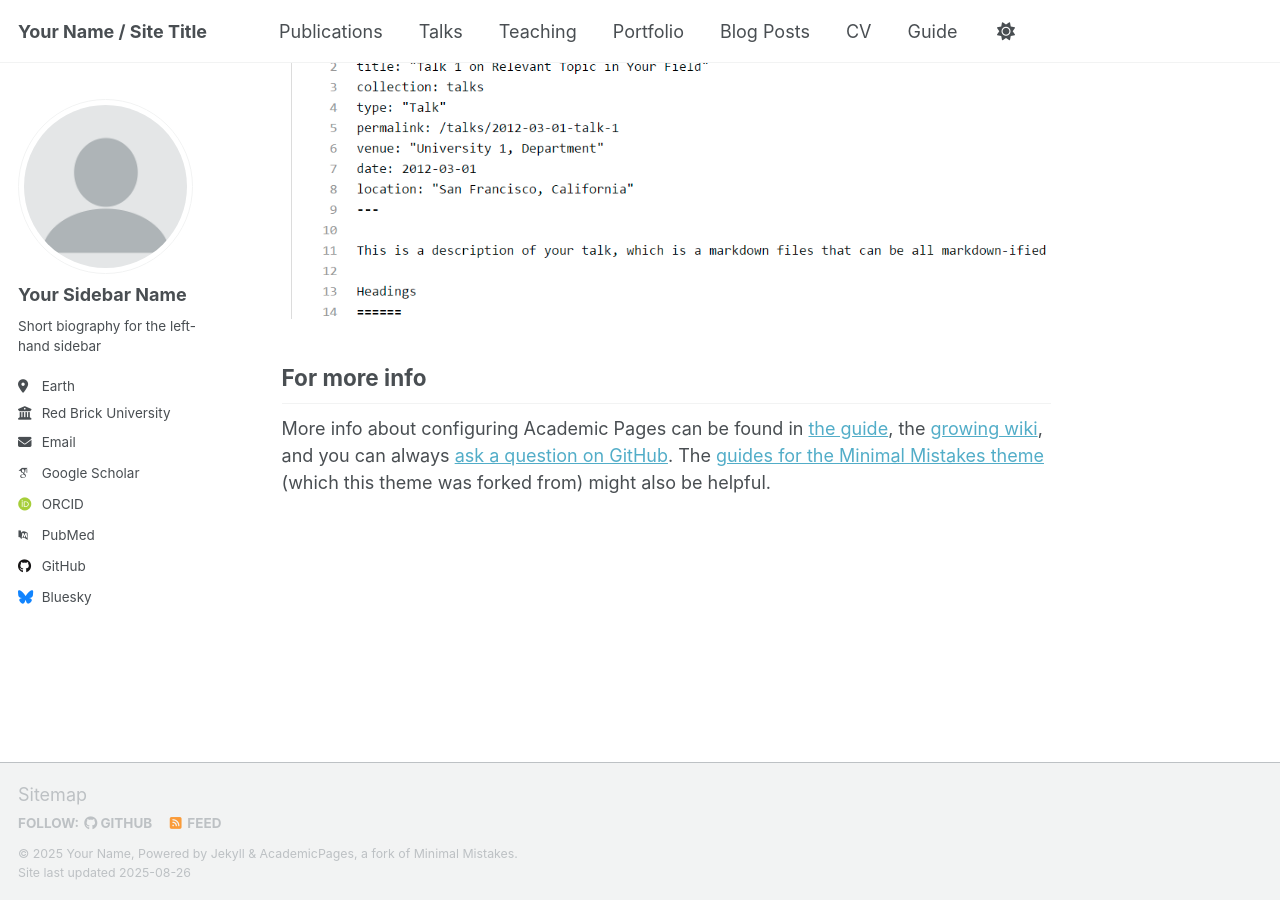
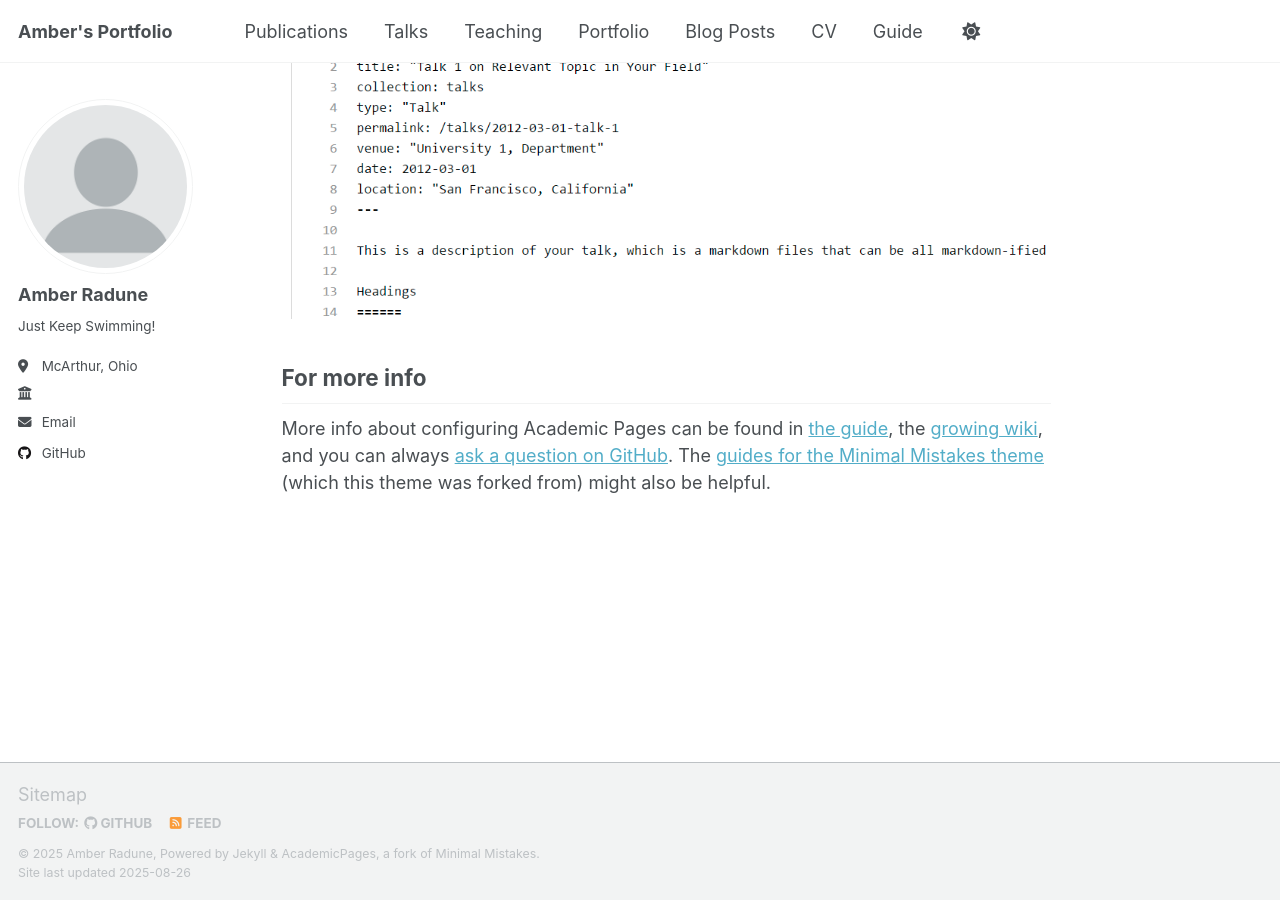
Before and after one commit to TinyBumblee/AmberR.github.io, a Jekyll site: the page built from _pages/about.md, in a window 1280 px wide and 900 px high, scrolled down 2880 px. Built offline with Jekyll 4.4.1, drawn with Linux system fonts in a browser that asks for light colours; some web fonts are replaced; a script that is not in the unit is left out.

Commit message:
Update _config.yml

```diff
--- a/_config.yml
+++ b/_config.yml
@@ -9,13 +9,13 @@
 # Basic Site Settings
 locale                   : "en-US"
 site_theme               : "default" # Currently available options are "default", "air"
-title                    : "Your Name / Site Title"
+title                    : "Amber's Portfolio"
 title_separator          : "-"
-name                     : &name "Your Name"
+name                     : &name "Amber Radune"
 description              : &description "personal description"
 url                      : https://academicpages.github.io # the base hostname & protocol for your site e.g. "https://[your GitHub username].github.io" or if you already have some other page hosted on Github then use "https://[your GitHub username].github.io/[Your Repo Name]"
 baseurl                  : "" # the subpath of your site, e.g. "/blog"
-repository               : "academicpages/academicpages.github.io"
+repository               : "https://github.com/TinyBumblee/Amber-Radune"
 
 # Site Author - The following control what appear as part of the author content on the side bar.
 #               If a field is blank the icon and link will not appear, otherwise it will be shown.
@@ -23,23 +23,23 @@ repository               : "academicpages/academicpages.github.io"
 author:
   # Biographic information
   avatar           : "profile.png"
-  name             : "Your Sidebar Name"
+  name             : "Amber Radune"
   pronouns         : # example: "she/her"
-  bio              : "Short biography for the left-hand sidebar"
-  location         : "Earth"
-  employer         : "Red Brick University"
+  bio              : "Just Keep Swimming!"
+  location         : "McArthur, Ohio"
+  employer         : ""
   uri              : # URL
-  email            : "none@example.org"
+  email            : "radunea@hocking.edu"
 
   # Academic websites
   academia         : # URL
   arxiv            : # URL - Update with the correct link to your profile
-  googlescholar    : "https://scholar.google.com/citations?user=PS_CX0AAAAAJ"
+  googlescholar    : # "https://scholar.google.com/citations?user=PS_CX0AAAAAJ"
   inspire-hep      : # URL
   impactstory      : # URL
-  orcid            : "http://orcid.org/yourorcidurl"
+  orcid            : # "http://orcid.org/yourorcidurl"
   semantic         : # URL
-  pubmed           : "https://www.ncbi.nlm.nih.gov/pubmed/?term=john+snow"
+  pubmed           : # "https://www.ncbi.nlm.nih.gov/pubmed/?term=john+snow"
   researchgate     : # URL
   scopus           : # URL
 
@@ -47,13 +47,13 @@ author:
   bitbucket        : # Username - Update with your username on the site
   codepen          : # Username
   dribbble         : # Username
-  github           : "academicpages"
+  github           : "Amber-Radune"
   kaggle           : # Username
   stackoverflow    : # User number or user number and name (i.e., use "1" or "1/jeff-atwood")
 
   # Social media
   artstation       : # Username
-  bluesky          : "bsky.app" # Replace this with you Bluesky username
+  bluesky          : # "bsky.app" # Replace this with you Bluesky username
   facebook         : # Username
   flickr           : # Username
   foursquare       : # Username
```
